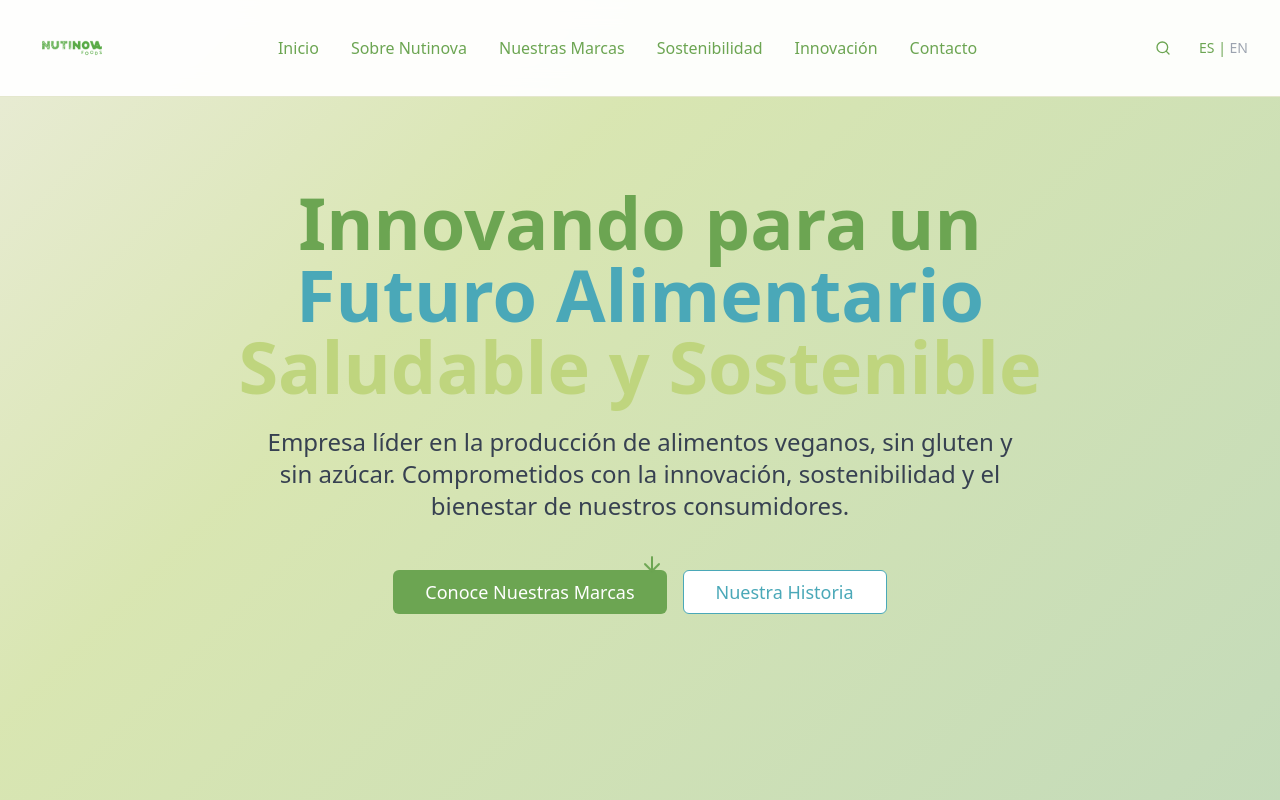
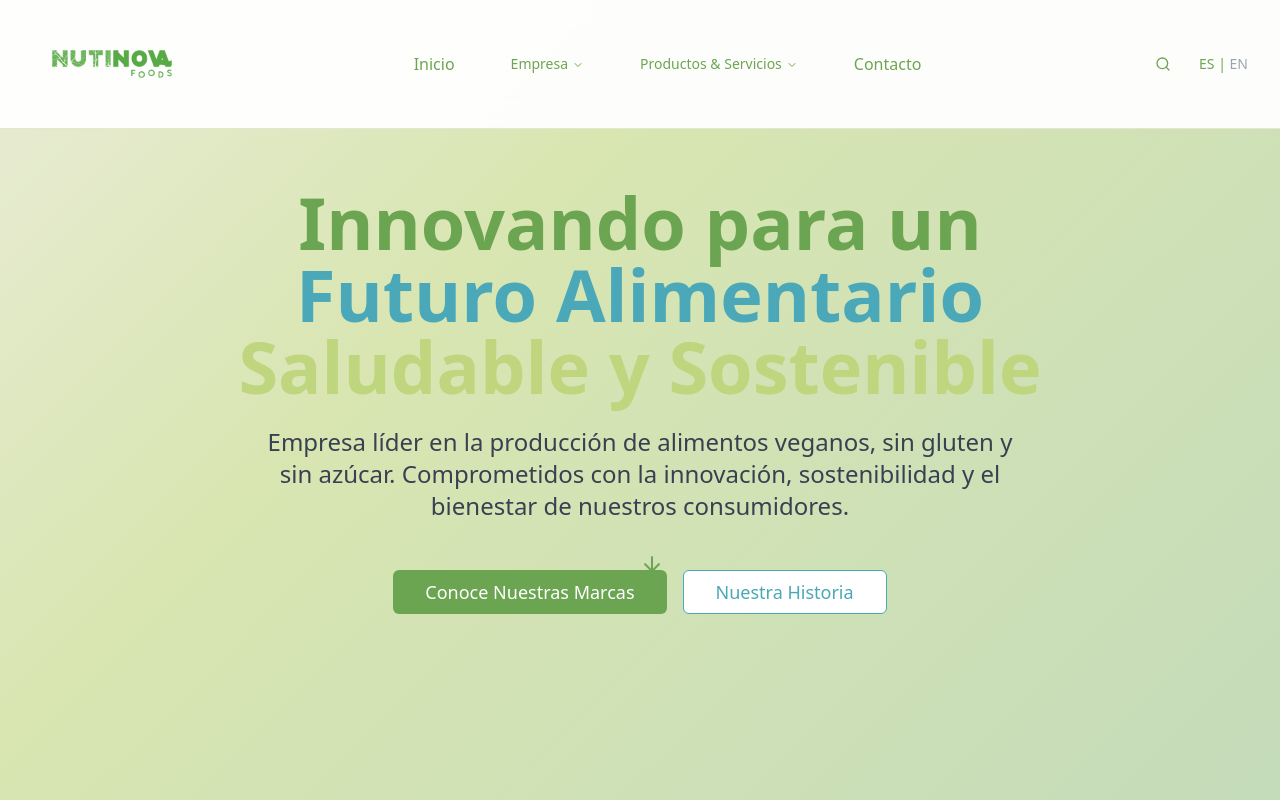
Before and after one commit to chefbusiness/nutri-nova-web-fusion, a React (Vite) app: page / in a window 1280 px wide. Shown: the top 800 px of the page. Built offline with nearby package versions, Linux system fonts and the light colour scheme.

Commit message:
Refactor: Implement mega menu and resize logo
- Increased logo size.
- Implemented a mega menu for navigation.
- Reduced the number of main menu links.

```diff
--- a/src/components/Header.tsx
+++ b/src/components/Header.tsx
@@ -1,44 +1,95 @@
 
 import { useState } from 'react';
 import { Button } from '@/components/ui/button';
-import { Menu, X, Search } from 'lucide-react';
+import { Menu, X, Search, ChevronDown } from 'lucide-react';
+import {
+  NavigationMenu,
+  NavigationMenuContent,
+  NavigationMenuItem,
+  NavigationMenuList,
+  NavigationMenuTrigger,
+} from '@/components/ui/navigation-menu';
 
 const Header = () => {
   const [isMenuOpen, setIsMenuOpen] = useState(false);
 
-  const navigation = [
+  const mainNavigation = [
     { name: 'Inicio', href: '#inicio' },
+    {
+      name: 'Empresa',
+      href: '#empresa',
+      submenu: [
         { name: 'Sobre Nutinova', href: '#sobre' },
+        { name: 'Nuestra Historia', href: '#historia' },
+        { name: 'Equipo', href: '#equipo' },
+        { name: 'Valores', href: '#valores' }
+      ]
+    },
+    {
+      name: 'Productos & Servicios',
+      href: '#productos',
+      submenu: [
         { name: 'Nuestras Marcas', href: '#marcas' },
-    { name: 'Sostenibilidad', href: '#sostenibilidad' },
+        { name: 'Catálogo', href: '#catalogo' },
         { name: 'Innovación', href: '#innovacion' },
+        { name: 'Sostenibilidad', href: '#sostenibilidad' }
+      ]
+    },
     { name: 'Contacto', href: '#contacto' },
   ];
 
   return (
     <header className="fixed top-0 w-full bg-white/95 backdrop-blur-md border-b border-nutinova-beige z-50">
       <div className="max-w-7xl mx-auto px-4 sm:px-6 lg:px-8">
-        <div className="flex justify-between items-center h-24">
-          {/* Logo */}
+        <div className="flex justify-between items-center h-32">
+          {/* Logo - Duplicated size */}
           <div className="flex-shrink-0">
             <img
-              className="h-20 w-auto"
+              className="h-40 w-auto"
               src="/lovable-uploads/dac433a0-7e8c-4473-9fb6-6dfab6048f03.png"
               alt="Nutinova Foods"
             />
           </div>
 
-          {/* Desktop Navigation */}
-          <nav className="hidden md:flex space-x-8">
-            {navigation.map((item) => (
+          {/* Desktop Mega Navigation */}
+          <nav className="hidden md:flex">
+            <NavigationMenu>
+              <NavigationMenuList className="space-x-6">
+                {mainNavigation.map((item) => (
+                  <NavigationMenuItem key={item.name}>
+                    {item.submenu ? (
+                      <>
+                        <NavigationMenuTrigger className="text-nutinova-asparagus hover:text-nutinova-moonstone transition-colors duration-200 font-medium bg-transparent hover:bg-nutinova-beige/30 data-[active]:bg-nutinova-beige/50 data-[state=open]:bg-nutinova-beige/50">
+                          {item.name}
+                        </NavigationMenuTrigger>
+                        <NavigationMenuContent>
+                          <div className="w-80 p-6 bg-white border border-nutinova-beige rounded-lg shadow-lg">
+                            <div className="grid gap-3">
+                              {item.submenu.map((subItem) => (
                                 <a
-                key={item.name}
+                                  key={subItem.name}
+                                  href={subItem.href}
+                                  className="block px-4 py-3 text-nutinova-asparagus hover:text-nutinova-moonstone hover:bg-nutinova-beige/50 rounded-md transition-colors duration-200 font-medium"
+                                >
+                                  {subItem.name}
+                                </a>
+                              ))}
+                            </div>
+                          </div>
+                        </NavigationMenuContent>
+                      </>
+                    ) : (
+                      <a
                         href={item.href}
-                className="text-nutinova-asparagus hover:text-nutinova-moonstone transition-colors duration-200 font-medium"
+                        className="px-4 py-2 text-nutinova-asparagus hover:text-nutinova-moonstone transition-colors duration-200 font-medium"
                       >
                         {item.name}
                       </a>
+                    )}
+                  </NavigationMenuItem>
                 ))}
+              </NavigationMenuList>
+            </NavigationMenu>
           </nav>
 
           {/* Search and Language */}
@@ -68,15 +119,30 @@ const Header = () => {
         {isMenuOpen && (
           <div className="md:hidden">
             <div className="px-2 pt-2 pb-3 space-y-1 bg-white border-t border-nutinova-beige">
-              {navigation.map((item) => (
+              {mainNavigation.map((item) => (
+                <div key={item.name}>
                   <a
-                  key={item.name}
                     href={item.href}
-                  className="block px-3 py-2 text-nutinova-asparagus hover:text-nutinova-moonstone hover:bg-nutinova-beige/50 rounded-md transition-colors duration-200"
+                    className="block px-3 py-2 text-nutinova-asparagus hover:text-nutinova-moonstone hover:bg-nutinova-beige/50 rounded-md transition-colors duration-200 font-medium"
                     onClick={() => setIsMenuOpen(false)}
                   >
                     {item.name}
                   </a>
+                  {item.submenu && (
+                    <div className="ml-4 space-y-1">
+                      {item.submenu.map((subItem) => (
+                        <a
+                          key={subItem.name}
+                          href={subItem.href}
+                          className="block px-3 py-2 text-sm text-nutinova-asparagus/80 hover:text-nutinova-moonstone hover:bg-nutinova-beige/30 rounded-md transition-colors duration-200"
+                          onClick={() => setIsMenuOpen(false)}
+                        >
+                          {subItem.name}
+                        </a>
+                      ))}
+                    </div>
+                  )}
+                </div>
               ))}
               <div className="px-3 py-2 text-sm text-nutinova-asparagus border-t border-nutinova-beige mt-2">
                 <span className="font-medium">ES</span> | <span className="text-gray-400">EN</span>
```
Lines whose indentation alone changed are shown as unchanged.
